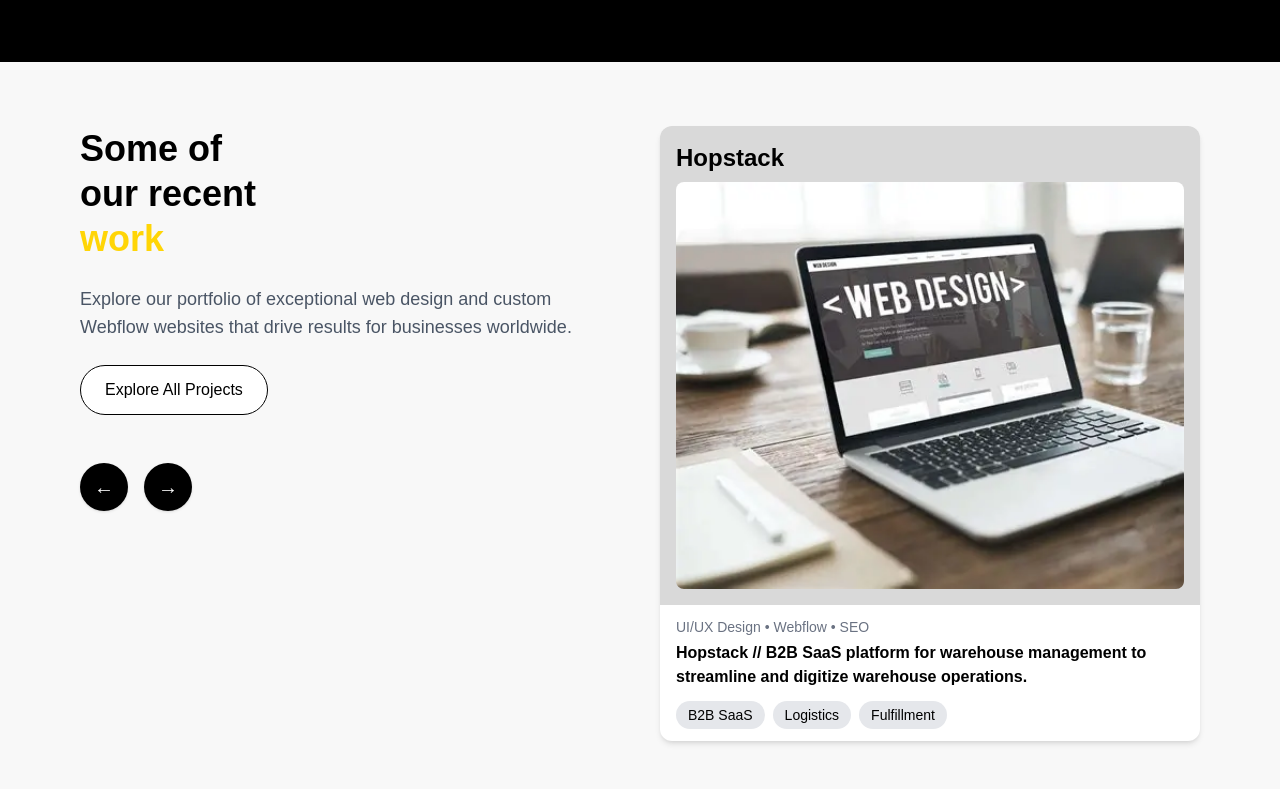
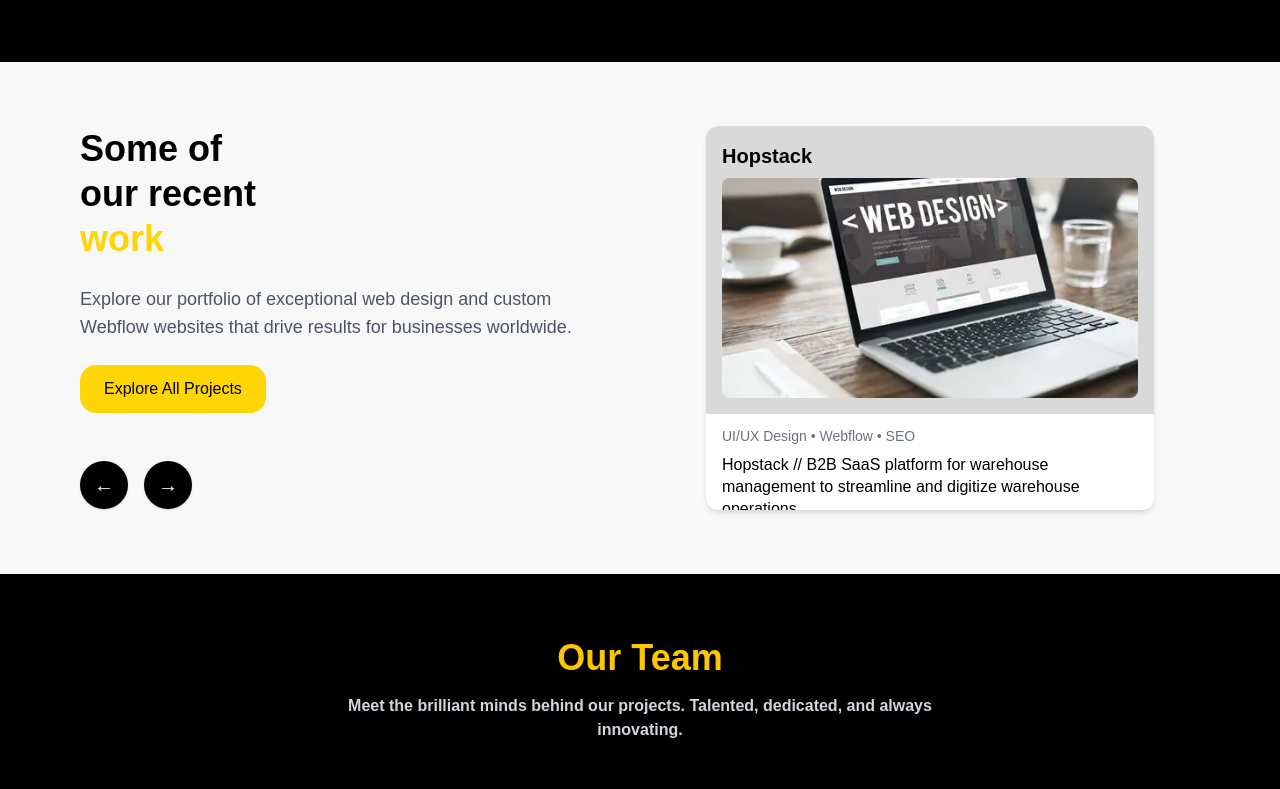
Before and after one commit to sanket5257/ramscript, a Next.js app: page / in a window 1280 px wide. Shown: the part 2211-3000 px from the top of the page. Built offline with nearby package versions, Linux system fonts and the light colour scheme.

Commit message:
recentproject bug fix1

```diff
--- a/src/components/RecentProjects.jsx
+++ b/src/components/RecentProjects.jsx
@@ -18,7 +18,6 @@ const projects = [
     tags: ['Financial Services', 'Wealth Management'],
     services: 'UI/UX Design • Webflow • Strategy',
   },
-  // Add more projects if needed
 ]
 
 export default function RecentProjects() {
@@ -47,7 +46,7 @@ export default function RecentProjects() {
             drive results for businesses worldwide.
           </p>
 
-          <button className="bg-white text-black px-6 py-3 rounded-full border hover:bg-gray-100 transition">
+          <button className="bg-[#FFD506] text-black px-6 py-3 rounded-2xl hover:bg-gray-100 transition">
             Explore All Projects
           </button>
 
@@ -68,25 +67,27 @@ export default function RecentProjects() {
           </div>
         </div>
 
-        {/* RIGHT SIDE - Show one project at a time */}
-        <div className="w-full">
-          <div className="transition-all duration-500 ease-in-out">
-            <div className="bg-white rounded-xl shadow-md">
+        {/* RIGHT SIDE - Medium size card with fixed height */}
+        <div className="w-full max-w-md mx-auto h-[30vw] flex items-start">
+          <div className="bg-white rounded-xl shadow-md w-full h-full overflow-hidden flex flex-col">
+            {/* Top: Image + title */}
             <div className="bg-[#d9d9d9] rounded-t-xl p-4">
-                <p className="font-semibold text-2xl mb-2">{projects[activeIndex].title}</p>
+              <p className="font-semibold text-xl mb-2">{projects[activeIndex].title}</p>
               <div className="overflow-hidden rounded-lg">
                 <img
                   src={projects[activeIndex].image}
                   alt={projects[activeIndex].title}
-                    className="w-full h-auto object-cover"
+                  className="w-full h-[220px] object-cover"
                 />
               </div>
             </div>
-              <div className="px-4 py-3">
-                <div className="text-sm text-gray-500 mb-1">
+
+            {/* Bottom: Description & tags */}
+            <div className="px-4 py-3 overflow-y-auto">
+              <div className="text-sm text-gray-500 mb-2">
                 {projects[activeIndex].services}
               </div>
-                <h3 className="font-semibold text-base mb-3">
+              <h3 className="font-medium text-base mb-3 leading-snug">
                 {projects[activeIndex].description}
               </h3>
               <div className="flex flex-wrap gap-2">
@@ -103,7 +104,6 @@ export default function RecentProjects() {
           </div>
         </div>
       </div>
-      </div>
     </section>
   )
 }
```
Lines whose indentation alone changed are shown as unchanged.
